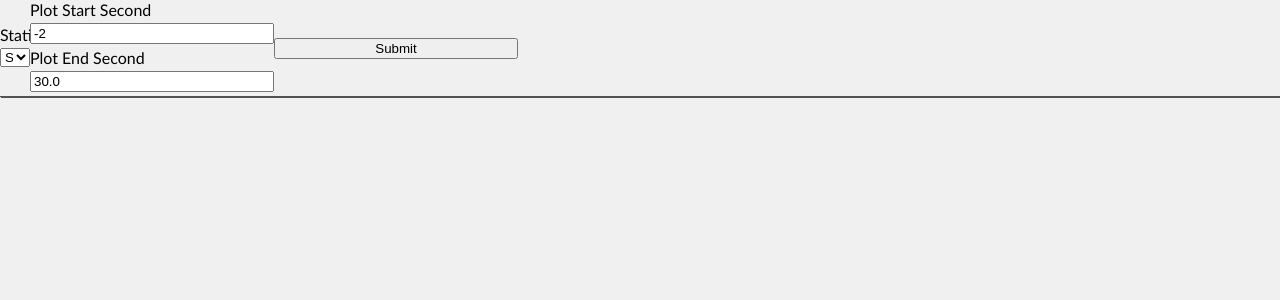
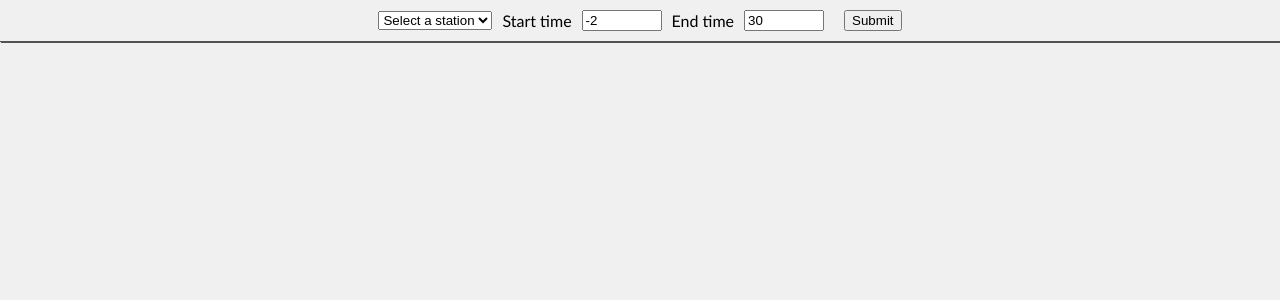
Before and after one commit to khomman/rfpy, a Flask app: page /rfplots in a window 1280 px wide. Shown: the part 48-348 px from the top of the page. Run offline with Flask 2, Linux system fonts and the light colour scheme; data that the repository does not hold is empty.

Commit message:
Flex layout for rfplot view

```diff
--- a/rfpy/plotting.py
+++ b/rfpy/plotting.py
@@ -194,7 +194,7 @@ def sta_total_rf_plot(st, plot_start=-2, plot_end=30, filename='RaypFig.svg'):
               plot_end=plot_end)
     baz_plot(ax[1][0], radial_st, scaling=20, ylabel="Radial RF Back Azimuth",
              plot_start=plot_start, plot_end=plot_end)
-    baz_plot(ax[1][1], trans_st, scaling=20, label_position="Right",
+    baz_plot(ax[1][1], trans_st, scaling=20, label_position="right",
              ylabel="Transverse RF Back Azimuth", plot_start=plot_start,
              plot_end=plot_end)
     dist_plot(ax[0][1], radial_st, scaling=8, label_position="right",
--- a/rfpy/static/main.css
+++ b/rfpy/static/main.css
@@ -55,17 +55,19 @@ html, body {
 }
 
 /* QC */
-#qc-form {
+.qc-form {
     display: flex;
     align-items: center;
     justify-content: center;
+    border-bottom: 1px solid var(--nav-color);
+    box-shadow: 1px 1px var(--nav-color);
 }
 
-#qc-form input {
+.qc-form input {
     margin: 10px;
 }
 
-#qc-form select {
+.qc-form select {
     margin: 10px;
 }
 .rftn-plots {
@@ -218,7 +220,6 @@ html, body {
     justify-content: center;
     flex-shrink: 1;
     margin: 0;
-    border: 1px solid red;
 }
 
 
@@ -227,3 +228,20 @@ html, body {
     box-shadow: 1px 1px 1px var(--nav-color);
     width: 90%;
 }
+
+.rf-plot-container{
+    display: flex;
+    align-items: center;
+    justify-content: center;
+    flex-wrap: wrap;
+}
+
+.rf-plot {
+    margin: 2em;
+}
+
+.rf-plot img {
+    flex: 1 1 400px;
+    box-shadow: 1px 1px 1px var(--nav-color);
+
+}
--- a/rfpy/templates/rfplots.html
+++ b/rfpy/templates/rfplots.html
@@ -1,31 +1,27 @@
 {% extends "view.html" %}
 {% block content %}
     <form method="post" action="">
-        <div class="form-container">
-            <div class="form-group">
-                <label for="staselect">Station</label>
+        <div class="qc-form">
             <select name=staselect id=staselect>
                 <option>Select a station</option>
                     {% for sta in stas %}
                         <option value="{{ sta.station }}">{{sta.station}}</option>
                     {% endfor %}
             </select>
-            </div>
-            <div class="form-group">
-                <label for="startTime">Plot Start Second</label>
+            <label for="startTime">Start time</label>
             <input type="number" name="startTime" maxlength="4" size="4" value="-2" min="-10.0" max="100.0"/>
-                <label for="endTime">Plot End Second</label>
-                <input type="number" name="endTime" maxlength="4" size="4" value="30.0" min="-9.0" max="100.0"/>
-            </div>
-            <div class="form-group">
+            <label for="endTime">End time</label>
+            <input type="number" name="endTime" maxlength="4" size="4" value="30" min="-9.0" max="100.0"/>
             <input type="submit" value="Submit">
-            </div>
         </div>
     </form>
     {% if result != None %}
         <div class="rf-plot-container">
             {% for plot in plots %}
-                <div class="rf-plot"><img src="{{ plot }}"/></div>
+                <div class="rf-plot">
+                    <h3>Filter: {{ plot[1] }}</h3>
+                    <img src="{{ plot[0] }}"/>
+                </div>
             {% endfor %}
         </div>
     {% endif %}
--- a/rfpy/templates/rftnqc.html
+++ b/rfpy/templates/rftnqc.html
@@ -1,6 +1,6 @@
 {% extends "view.html" %}
 	{% block content %}
-		<form id="qc-form" method=post action = "">
+		<form class="qc-form" method=post action = "">
 			<select name=staselect id=staselect>
 				<option>Select a station</option>
 					{% for sta in stas %}
--- a/rfpy/views.py
+++ b/rfpy/views.py
@@ -310,7 +310,7 @@ def rfplots():
             sta_total_rf_plot(st, plot_start=float(plot_start),
                               plot_end=float(plot_end),
                               filename=os.path.join(app.root_path, plot))
-            plots.append(plot)
+            plots.append([plot, filt.filter])
         return render_template('rfplots.html', plots=plots, stas=stations)
     return render_template('rfplots.html', stas=stations)
 
```
Lines whose indentation alone changed are shown as unchanged.
